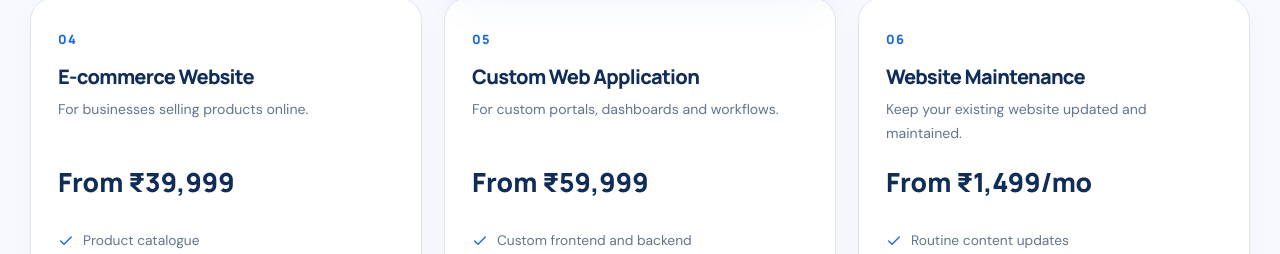
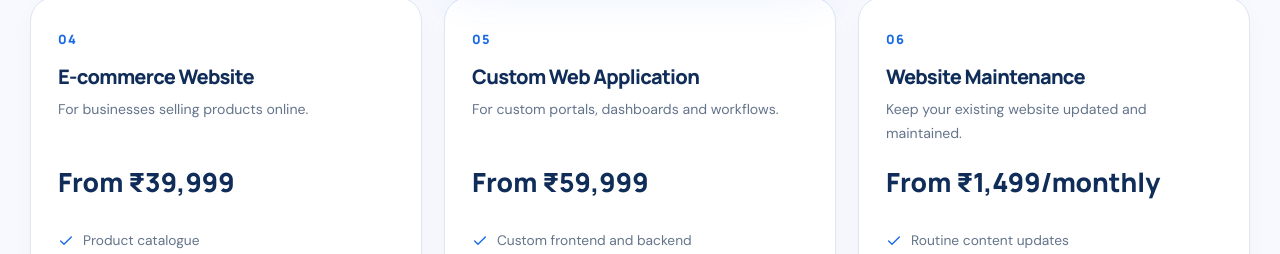
Before and after one commit to vctwit029-hu/GenZ-Edu-Tech, a React (Vite) app: page / in a window 1280 px wide. Shown: the part 8534-8788 px from the top of the page. Built offline with nearby package versions, Linux system fonts and the light colour scheme.

Commit message:
Update App.tsx

```diff
--- a/App.tsx
+++ b/App.tsx
@@ -40,7 +40,7 @@ const packages = [
   { name: 'Premium Business', price: '₹24,999', description: 'A distinctive website for established businesses.', features: ['Up to 10 pages', 'Custom design and animations', 'Portfolio or service sections', 'Enquiry integration', 'SEO foundations', 'Performance optimisation'] },
   { name: 'E-commerce Website', price: 'From ₹39,999', description: 'For businesses selling products online.', features: ['Product catalogue', 'Shopping cart and checkout', 'Payment gateway integration', 'Order management setup', 'Responsive storefront', 'Testing and deployment'] },
   { name: 'Custom Web Application', price: 'From ₹59,999', description: 'For custom portals, dashboards and workflows.', features: ['Custom frontend and backend', 'Database and authentication if required', 'Admin dashboard', 'Business-specific workflows', 'Integration testing', 'Deployment planning'] },
-  { name: 'Website Maintenance', price: 'From ₹1,499/mo', description: 'Keep your existing website updated and maintained.', features: ['Routine content updates', 'Basic technical checks', 'Small design adjustments', 'Link and form checks', 'Support based on agreed scope'] },
+  { name: 'Website Maintenance', price: 'From ₹1,499/monthly', description: 'Keep your existing website updated and maintained.', features: ['Routine content updates', 'Basic technical checks', 'Small design adjustments', 'Link and form checks', 'Support based on agreed scope'] },
 ];
 
 const filters = ['All', 'Digital Skills', 'Programming', 'Career Skills', 'Placement Preparation'];
```
